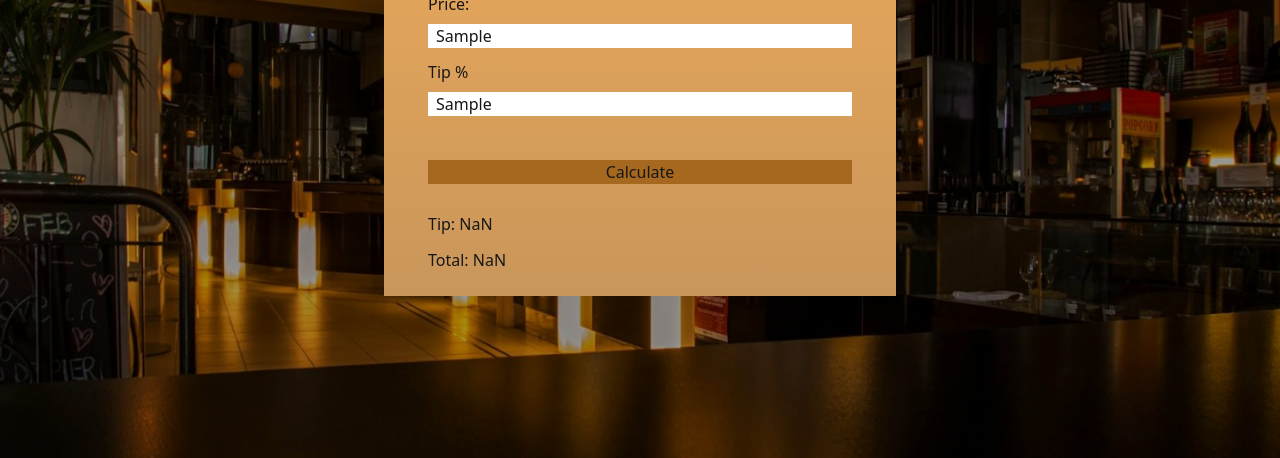
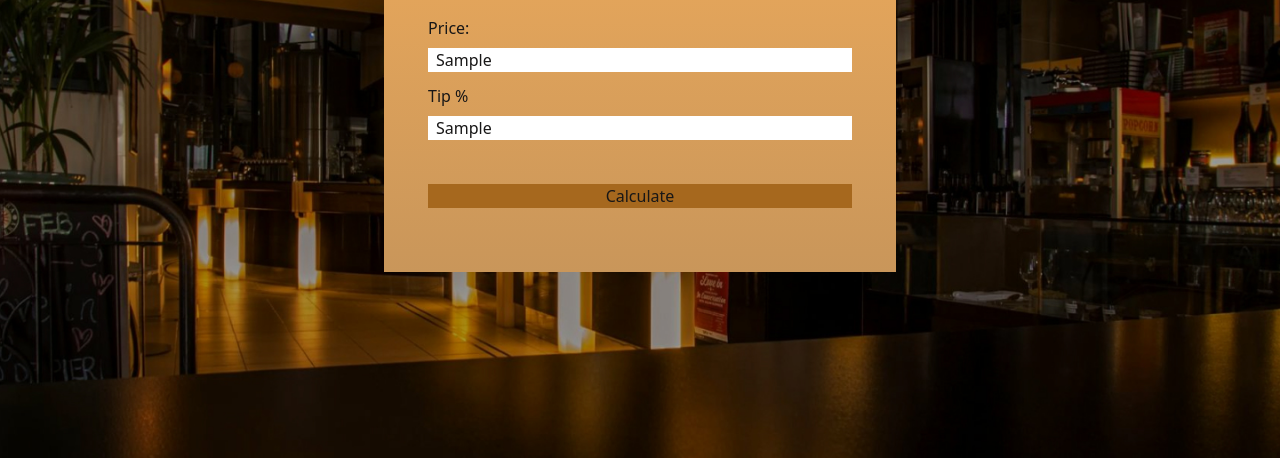
Before and after one commit to k4ik/tip-calculator, a website: page index.html in a window 1280 px wide. Both pictures are taken after typing "Sample", "Sample" into the empty fields and a click on the button "Calculate". Shown: the part 342-800 px from the top of the page. Drawn offline with Linux system fonts and the light colour scheme.

Commit message:
feat: create data verification

```diff
--- a/index.html
+++ b/index.html
@@ -29,7 +29,7 @@
                     <label>Tip %</label>
                     <input type="text" class="w-full px-2 outline-none font-xs" id="percentage" autocomplete="off">
                 </fieldset>
-                <button class="bg-brown w-full mb-4 mt-8" onclick="submitData(event)">Calculate</button>
+                <button class="bg-brown w-full mb-4 mt-8" onclick="getTip(event)">Calculate</button>
                 <p id="tipResult"></p>
                 <p id="totalResult"></p>
 
--- a/index.js
+++ b/index.js
@@ -1,24 +1,35 @@
-function submitData(e) {
+function getTip(e) {
     e.preventDefault();
 
-    let priceInput = parseInt(document.getElementById("price").value);
-    let percentageInput =  parseInt(document.getElementById("percentage").value);
+    let priceInput = document.getElementById("price").value;
+    let percentageInput =  document.getElementById("percentage").value;
 
-    let percentageInDecimal = percentageInput / 100;
+    if(priceInput == "" || percentageInput == "") {
+        alert("Fill in the fields!");
+        return;
+    }
 
-    let tip = calculateTip(priceInput, percentageInDecimal);
-    let total = calculateTotalAmounth(priceInput, tip)
+    if(isNaN(priceInput) || isNaN(percentageInput)){
+        alert("Insira valores válidos!")
+        return;
+    }
+
+    let price = parseFloat(priceInput);
+    let percentageInDecimal = parseFloat(percentageInput) / 100;
+
+    let tip = calculateTip(price, percentageInDecimal);
+    let total = calculateTotalAmount(price, tip)
 
     let tipP = document.getElementById("tipResult");
     let totalP = document.getElementById("totalResult");
-    tipP.innerHTML = `Tip: ${tip}`;
-    totalP.innerHTML = `Total: ${total}`;
+    tipP.innerHTML = `Tip: ${tip.toFixed(2)}`;
+    totalP.innerHTML = `Total Amount: ${total.toFixed(2)}`;
 }
 
 function calculateTip(price, percentage) {
     return price * percentage
 }
 
-function calculateTotalAmounth(price, tip) {
+function calculateTotalAmount(price, tip) {
     return price + tip
 }
```
